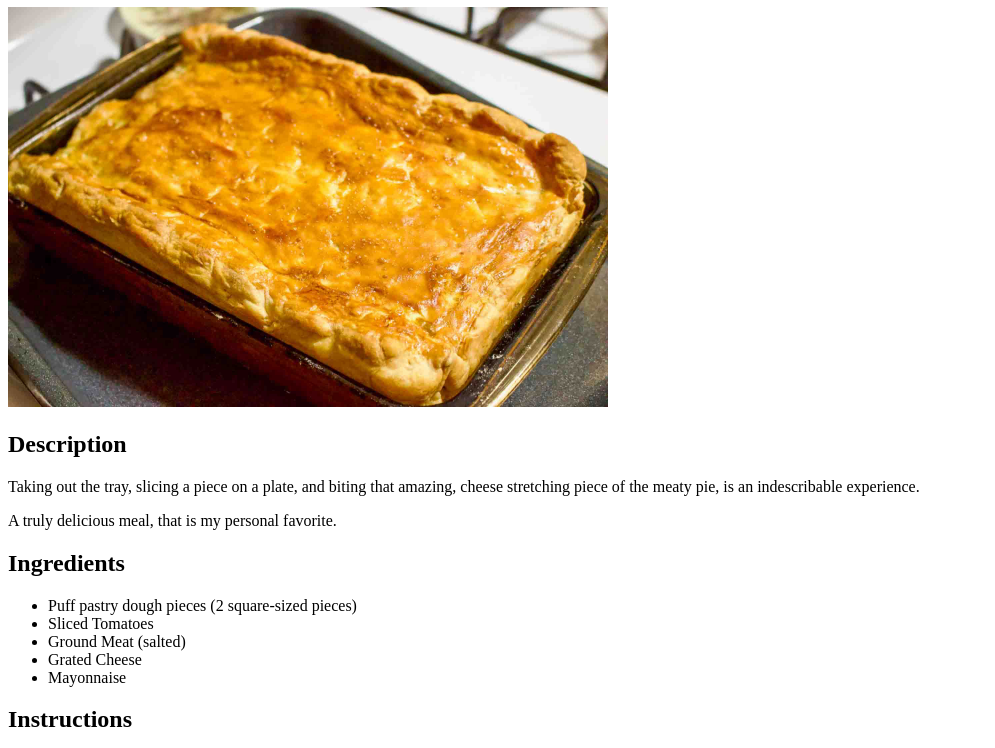
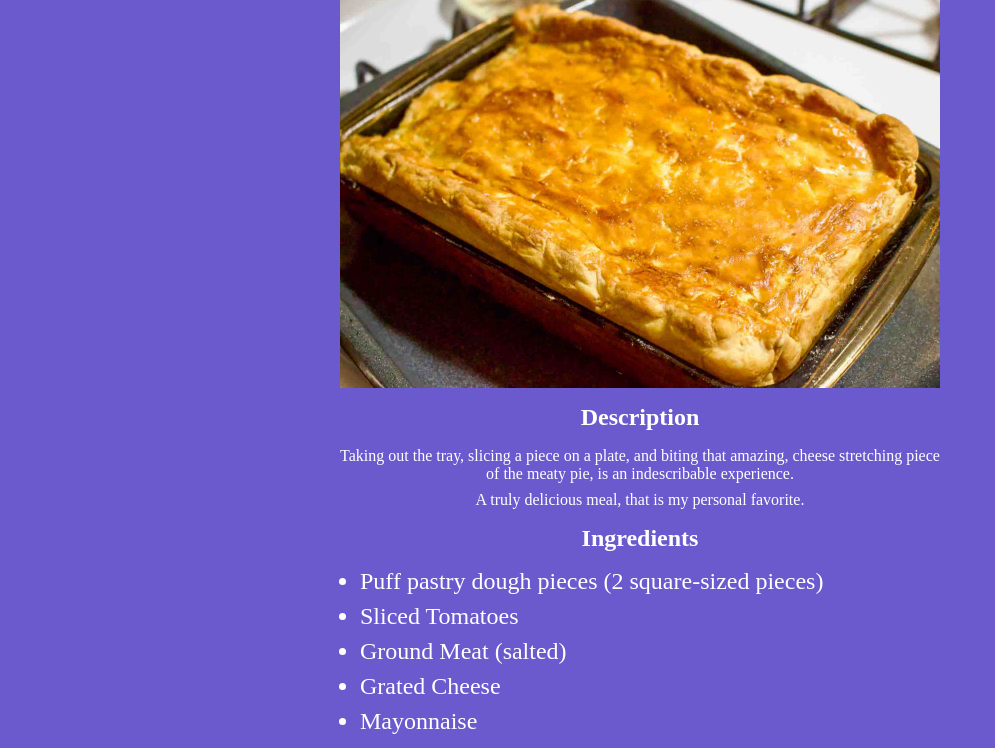
Before and after one commit to portraitsofkings/odin-recipes, a plain HTML site: page recipes/meat-puff-pie.html in a window 1280 px wide. Shown: the part 73-821 px from the top of the page, without its empty margins (0-995 px from the left). Drawn offline with Linux system fonts and the light colour scheme.

Commit message:
feat: style recipe pages

```diff
--- /dev/null
+++ b/css/recipe.css
@@ -0,0 +1,39 @@
+body {
+  background-color: slateblue;
+  color: white;
+}
+
+h1, img {
+  width: 600px;
+  margin: 0 auto 16px;
+}
+
+h1 {
+  text-align: center;
+}
+
+img {
+  display: block;
+}
+
+h2 {
+  width: 600px;
+  margin: 16px auto;
+  text-align: center;
+}
+
+ol, ul, p {
+  width: 600px;
+  margin: 0 auto;
+}
+
+p {
+  text-align: center;
+  margin-bottom: 8px;
+}
+
+ol li,
+ul li {
+  font-size: 24px;
+  margin-bottom: 8px;
+}
--- a/recipes/meat-puff-pie.html
+++ b/recipes/meat-puff-pie.html
@@ -4,6 +4,7 @@
   <meta charset="UTF-8">
   <meta name="viewport" content="width=device-width, initial-scale=1.0">
   <title>Meat Puff Pie Recipe</title>
+  <link rel="stylesheet" href="../css/recipe.css">
 </head>
 <body>
   <h1>Meat Puff Pie Recipe</h1>
```
Also changed, not shown: recipes/oatmeal.html (+1 -0 lines), recipes/pasta.html (+1 -0 lines).
